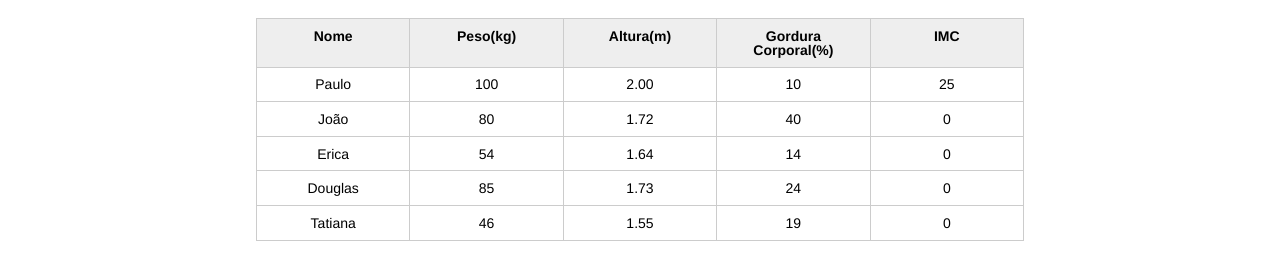
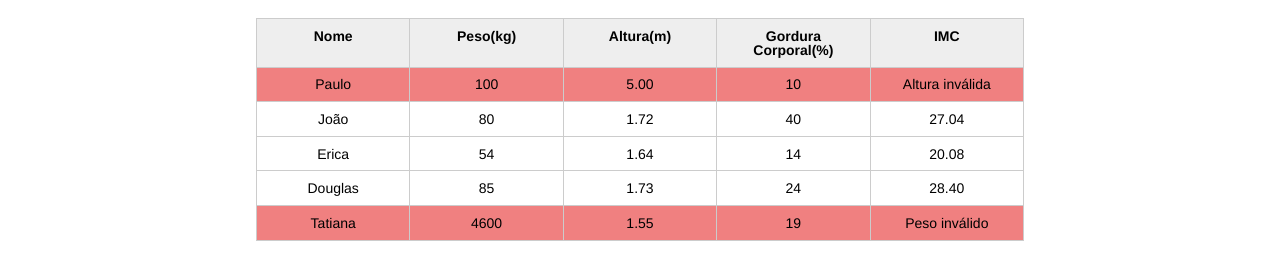
Before and after one commit to CaioAnd/javascript-alura, a plain HTML site: page 03. Arrays, Loops e Estilos/introducao-javascript/index.html in a window 1280 px wide. Shown: the part 123-402 px from the top of the page. Drawn offline with Linux system fonts and the light colour scheme.

Commit message:
03Arrays, Loop e Estilos
Aula finalizada

```diff
--- a/03. Arrays, Loops e Estilos/introducao-javascript/css/index.css
+++ b/03. Arrays, Loops e Estilos/introducao-javascript/css/index.css
@@ -132,3 +132,7 @@ button[disabled=disabled], button:disabled {
 .campo-invalido{
 	border: 1px solid red;
 }
+
+.paciente-invalido{
+	background-color: lightcoral;
+}
--- a/03. Arrays, Loops e Estilos/introducao-javascript/index.html
+++ b/03. Arrays, Loops e Estilos/introducao-javascript/index.html
@@ -31,7 +31,7 @@
 						<tr class="paciente" id="primeiro-paciente">
 							<td class="info-nome">Paulo</td>
 							<td class="info-peso">100</td>
-							<td class="info-altura">2.00</td>
+							<td class="info-altura">5.00</td>
 							<td class="info-gordura">10</td>
 							<td class="info-imc">0</td>
 						</tr>
@@ -61,7 +61,7 @@
 						</tr>
 						<tr class="paciente" >
 							<td class="info-nome">Tatiana</td>
-							<td class="info-peso">46</td>
+							<td class="info-peso">4600</td>
 							<td class="info-altura">1.55</td>
 							<td class="info-gordura">19</td>
 							<td class="info-imc">0</td>
--- a/03. Arrays, Loops e Estilos/introducao-javascript/js/principal.js
+++ b/03. Arrays, Loops e Estilos/introducao-javascript/js/principal.js
@@ -1,7 +1,10 @@
 var titulo = document.querySelector(".titulo");
 titulo.textContent = "Aparecida Nutricionista";
 
-var paciente = document.querySelector("#primeiro-paciente");
+var pacientes = document.querySelectorAll(".paciente");
+
+for (let i = 0; i < pacientes.length; i++) {
+    var paciente = pacientes[i];
 
     var tdPeso = paciente.querySelector(".info-peso");
     var peso = tdPeso.textContent;
@@ -18,15 +21,18 @@ if (peso <= 0 || peso >= 1000) {
         console.log("Peso inválido");
         pesoEhValido = false;
         tdIMC.textContent = "Peso inválido";
+        paciente.classList.add("paciente-invalido");
     }
 
     if (altura <= 0 || altura >= 3.00) {
         console.log("Altura inválida");
         alturaEhValida = false;
         tdIMC.textContent = "Altura inválida";
+        paciente.classList.add("paciente-invalido");
     }
 
     if (alturaEhValida && pesoEhValido) {
         var imc = peso / (altura * altura);
-    tdIMC.textContent = imc;
+        tdIMC.textContent = imc.toFixed(2);
     }
+}
```
Lines whose indentation alone changed are shown as unchanged.
